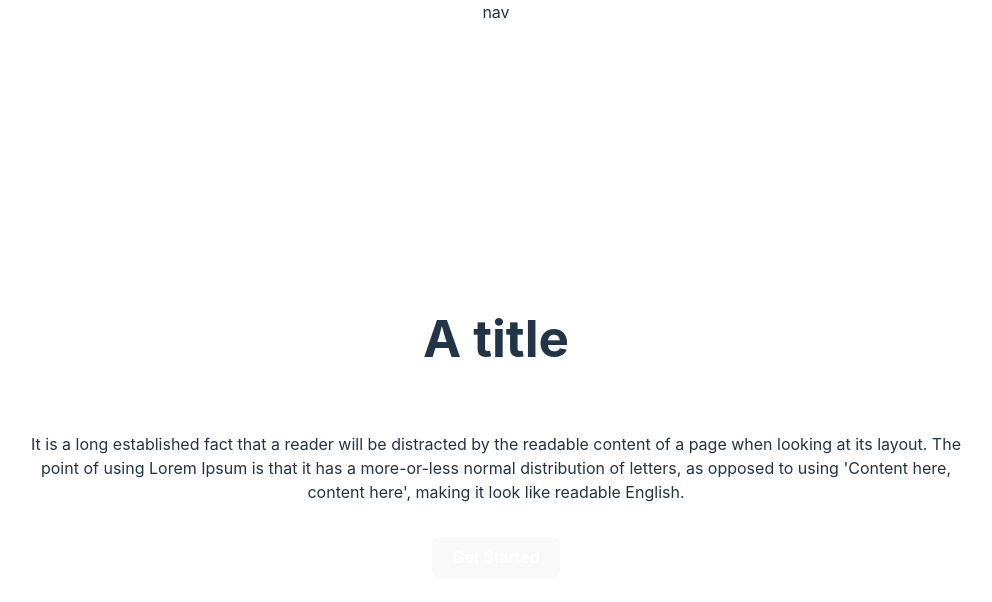
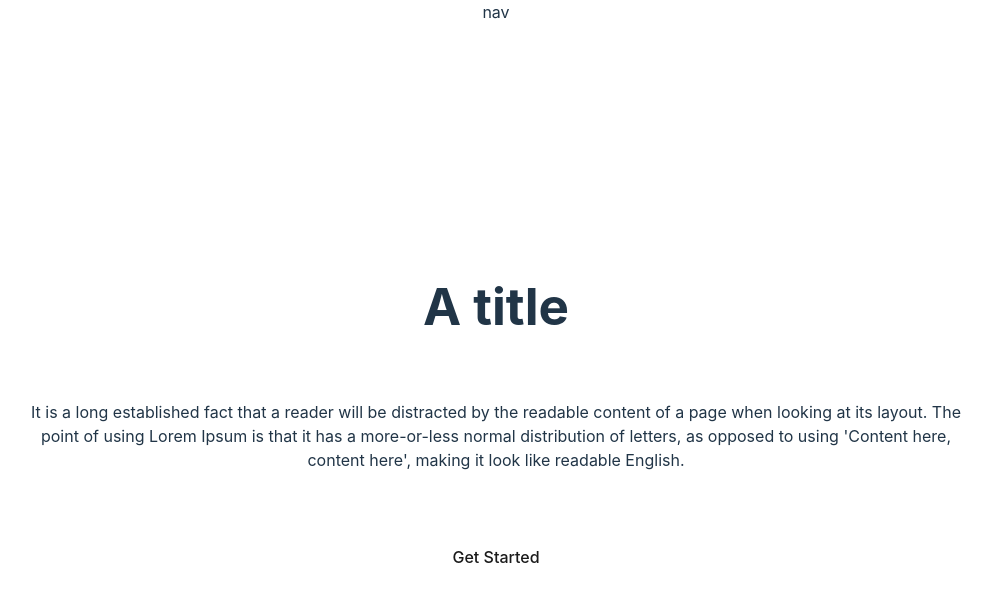
Before and after one commit to vecel/language-leraning, a React (Vite) app in the folder frontend/: page / in a window 1280 px wide. Shown: the top 602 px of the page, without its empty margins (144-1136 px from the left). Built offline with nearby package versions, Linux system fonts and the light colour scheme.

Commit message:
Finish index page main prototype layout

```diff
--- /dev/null
+++ b/frontend/src/components/atoms/Button.jsx
@@ -0,0 +1,30 @@
+import styled from "styled-components"
+
+const StyledButton = styled.button`
+    border-radius: 8px;
+    border: 1px solid transparent;
+    padding: 0.6em 1.2em;
+    font-size: 1em;
+    font-weight: 500;
+    font-family: inherit;
+    background-color: ${props => props.$primary ? '#fff' : '#1a1a1a' };
+    color: ${props => props.$primary ? '#1a1a1a' : 'inherit' };
+    cursor: pointer;
+    transition: border-color 0.25s;
+    &:hover {
+        border-color: ${props => props.$primary ? 'var(--dark)' : 'var(--light-blue)' };
+        color: ${props => props.$primary ? '#1a1a1a' : '#fff' };
+    }
+    &:focus,
+    &:focus-visible {
+        outline: 4px auto -webkit-focus-ring-color;
+    }
+`
+
+export default function Button({ primary, children }) {
+    return (
+        <StyledButton $primary={primary}>
+            {children}
+        </StyledButton>
+    )
+}
--- a/frontend/src/components/molecules/AuthForm.jsx
+++ b/frontend/src/components/molecules/AuthForm.jsx
@@ -4,6 +4,7 @@ import styled from "styled-components";
 
 import Input from "../atoms/Input";
 import ErrorMessage from "../atoms/ErrorMessage";
+import Button from "../atoms/Button";
 import authService from '../../services/auth';
 
 import { TailSpin } from "react-loader-spinner"
@@ -91,7 +92,7 @@ export default function AuthForm({ handleLogin }) {
             { field('username', 'text') }
             { !isLogin && field('email', 'email') }
             { field('password', 'password') }
-            <button type='submit'>Submit</button>
+            <Button type='submit'>Submit</Button>
             <ErrorMessage message={errors['error'] || ''} />
             { isLogin
                 ? <span>Don't have an account? Let's <Span $action={true} onClick={toggleLogin}>sign up</Span></span>
--- a/frontend/src/components/organisms/IndexMain.jsx
+++ b/frontend/src/components/organisms/IndexMain.jsx
@@ -1,8 +1,9 @@
 import { Link } from "react-router-dom";
 import styled from "styled-components";
+import Button from "../atoms/Button";
 
 const Container = styled.div`
-    padding: 4rem 0;
+    // padding: 4rem 0;
     border-left: var(--dashed-line);
     border-right: var(--dashed-line);
 `
@@ -10,6 +11,21 @@ const VerticalLine = styled.div`
     heigth: 0;
     width: 100%;
     border-bottom: var(--dashed-line);
+`
+const ButtonContainer = styled.div`
+    display: inline-block;
+    width: 20rem;
+    padding: 2rem 0;
+    border-left: var(--dashed-line);
+    border-right: var(--dashed-line);
+`
+
+const SupportLines = styled.div`
+    width: 20rem;
+    height: 3rem;
+    margin-left: 21.9rem;
+    border-left: var(--dashed-line);
+    border-right: var(--dashed-line);
 `
 
 const Title = styled.h1`
@@ -22,15 +38,19 @@ const Paragraph = styled.p`
 export default function IndexMain() {
     return (
         <Container>
+            <SupportLines />
             <VerticalLine />
             <Title>A title</Title>
             <VerticalLine />
             <Paragraph>It is a long established fact that a reader will be distracted by the readable content of a page when looking at its layout. The point of using Lorem Ipsum is that it has a more-or-less normal distribution of letters, as opposed to using 'Content here, content here', making it look like readable English.</Paragraph>
             <VerticalLine />
-            <button>
-                <Link to='/authorization'>Get Started</Link>
-            </button>
+            <ButtonContainer>
+                <Button primary={true}>
+                    <Link to='/authorization'>Get Started</Link>
+                </Button>
+            </ButtonContainer>
             <VerticalLine />
+            <SupportLines />
         </Container>
     )
 }
--- a/frontend/src/index.css
+++ b/frontend/src/index.css
@@ -13,17 +13,12 @@
   -moz-osx-font-smoothing: grayscale;
 
   --light-blue: #646cff;
-
+  --dark: #1a1a1a;
   --dashed-line: 0.2px dashed #fff5;
 }
 
 a {
-  font-weight: 500;
-  color: #fff;
-  text-decoration: inherit;
-}
-a:hover {
-  color: #535bf2;
+  all: unset;
 }
 
 body {
@@ -39,25 +34,6 @@ h1 {
   line-height: 1.1;
 }
 
-button {
-  border-radius: 8px;
-  border: 1px solid transparent;
-  padding: 0.6em 1.2em;
-  font-size: 1em;
-  font-weight: 500;
-  font-family: inherit;
-  background-color: #1a1a1a;
-  cursor: pointer;
-  transition: border-color 0.25s;
-}
-button:hover {
-  border-color: #646cff;
-}
-button:focus,
-button:focus-visible {
-  outline: 4px auto -webkit-focus-ring-color;
-}
-
 @media (prefers-color-scheme: light) {
   :root {
     color: #213547;
```
